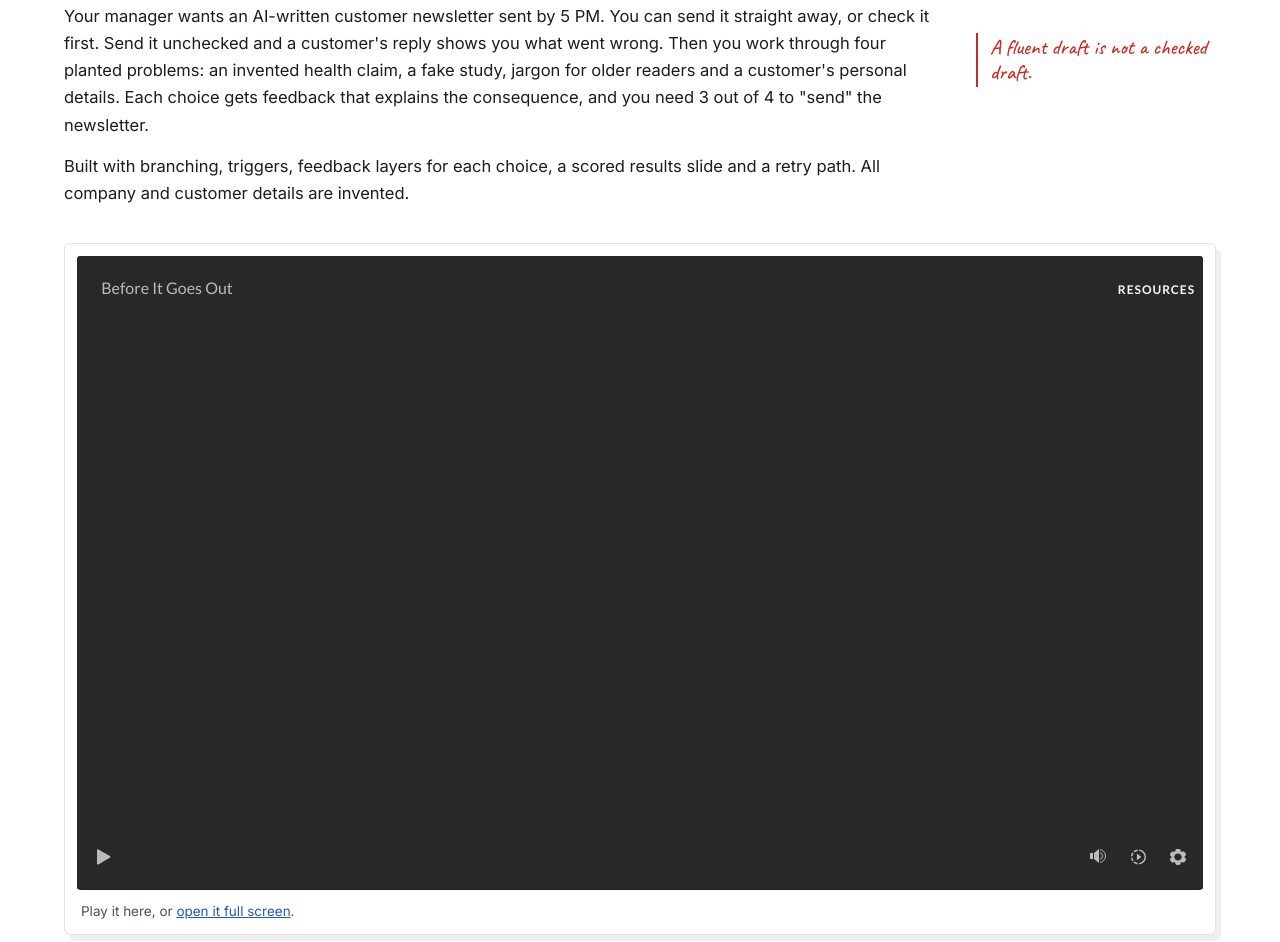
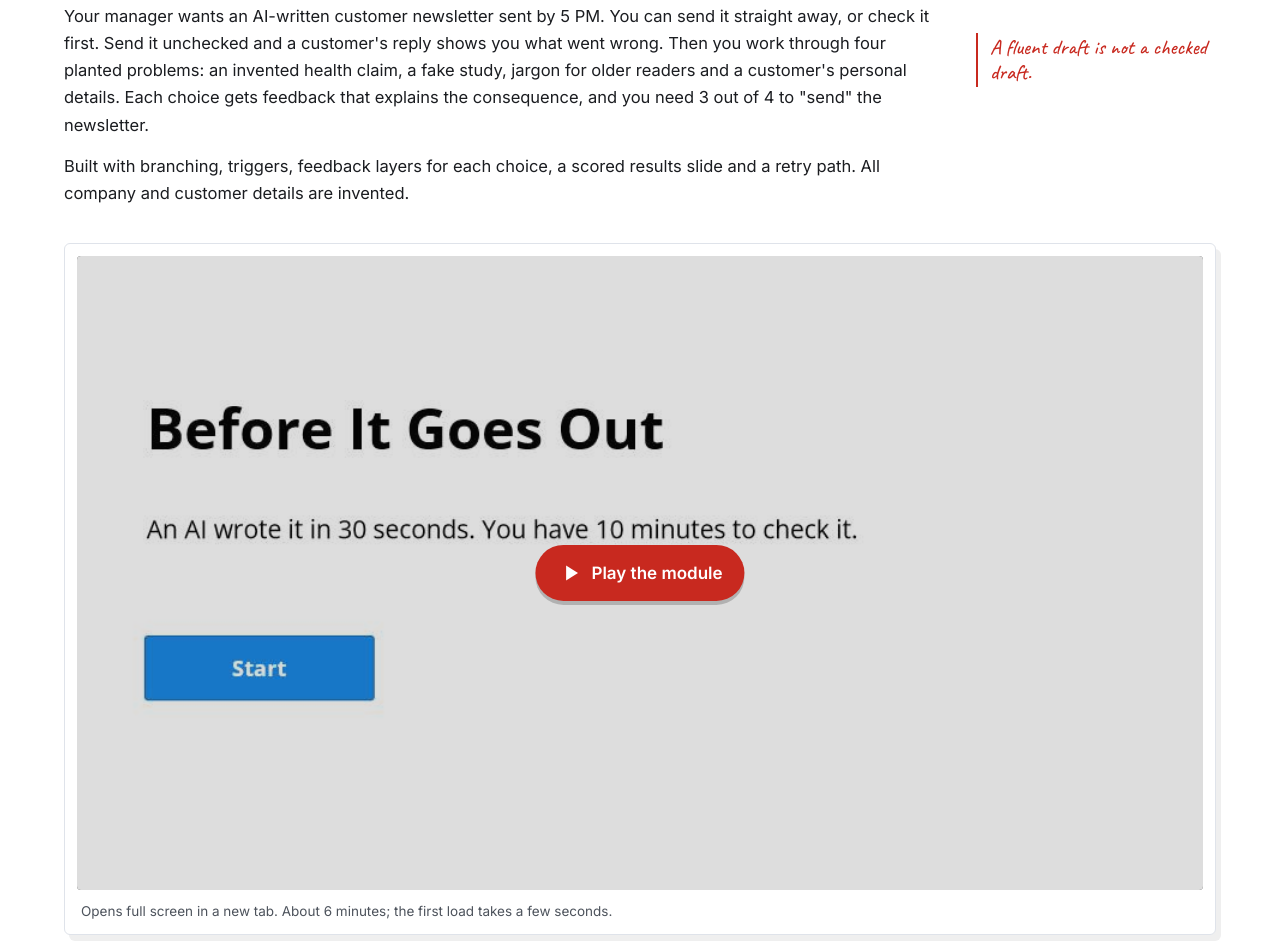
Before and after one commit to amantorres09-arch/aditya-vohra-portfolio, a plain HTML site: page index.html in a window 1280 px wide. Shown: the part 6675-7617 px from the top of the page. Drawn offline with Linux system fonts and the light colour scheme; no server answers.

Commit message:
Open Storyline module on click instead of loading it inline
Co-Authored-By: Claude Opus 5.5 <noreply@anthropic.com>
Claude-Session: https://claude.ai/code/session_019RdYA3wgynBJ3HNGkq7Tez

```diff
--- a/index.html
+++ b/index.html
@@ -142,6 +142,11 @@ td.n{white-space:nowrap;text-align:right;font-variant-numeric:tabular-nums}
 .off figcaption{font:500 21px/1.15 Caveat,cursive;color:var(--red);margin:10px 0 0 6px}
 .scroll table{min-width:560px}
 @media(max-width:430px){nav .wrap{gap:2px 14px}nav a{font-size:14px}nav b{font-size:16px}}
+.play{position:relative;display:block;aspect-ratio:16/9;border-radius:4px;overflow:hidden;background:#1e1e1e}
+.play img{width:100%;height:100%;object-fit:cover;display:block;opacity:.85;transition:opacity .2s}
+.play:hover img{opacity:.7}
+.pbtn{position:absolute;left:50%;top:50%;transform:translate(-50%,-50%);display:inline-flex;align-items:center;gap:8px;padding:14px 22px;border-radius:999px;background:var(--red);color:#fff;font-weight:600;font-size:17px;box-shadow:0 4px 0 rgba(0,0,0,.2)}
+.play:focus-visible{outline:3px solid var(--blue);outline-offset:3px}
 footer{font-size:13.5px;color:var(--soft);border-top:1px solid var(--line)}
 @media(max-width:900px){.beliefs{grid-template-columns:repeat(2,minmax(0,1fr))}.beliefs div:nth-child(2){border-right:0;margin-right:0}.beliefs div:nth-child(-n+2){border-bottom:1px solid var(--line)}}
 @media(max-width:820px){.story{grid-template-columns:minmax(0,1fr)}.story>.note{grid-column:1;margin:-4px 0 16px}}
@@ -376,10 +381,11 @@ footer{font-size:13.5px;color:var(--soft);border-top:1px solid var(--line)}
 <p class="note">A fluent draft is not a checked draft.</p>
 </div>
 <div class="sheet wide" style="margin-top:22px;padding:12px">
-<div style="position:relative;width:100%;aspect-ratio:16/9;background:#1e1e1e;border-radius:4px;overflow:hidden">
-<iframe src="module/story.html" title="Before It Goes Out, Storyline module" style="position:absolute;inset:0;width:100%;height:100%;border:0" allow="fullscreen" loading="lazy"></iframe>
-</div>
-<p class="cap" style="margin:10px 4px 0">Play it here, or <a href="module/story.html">open it full screen</a>.</p>
+<a class="play" href="module/story.html" target="_blank" rel="noopener" aria-label="Play the Before It Goes Out module, opens in a new tab">
+<img src="module/story_content/thumbnail.jpg" alt="Title slide of the module: Before It Goes Out">
+<span class="pbtn"><svg viewBox="0 0 24 24" width="26" height="26" aria-hidden="true"><path d="M8 5v14l11-7z" fill="currentColor"/></svg>Play the module</span>
+</a>
+<p class="cap" style="margin:10px 4px 0">Opens full screen in a new tab. About 6 minutes; the first load takes a few seconds.</p>
 </div>
 </div></section>
 
```
